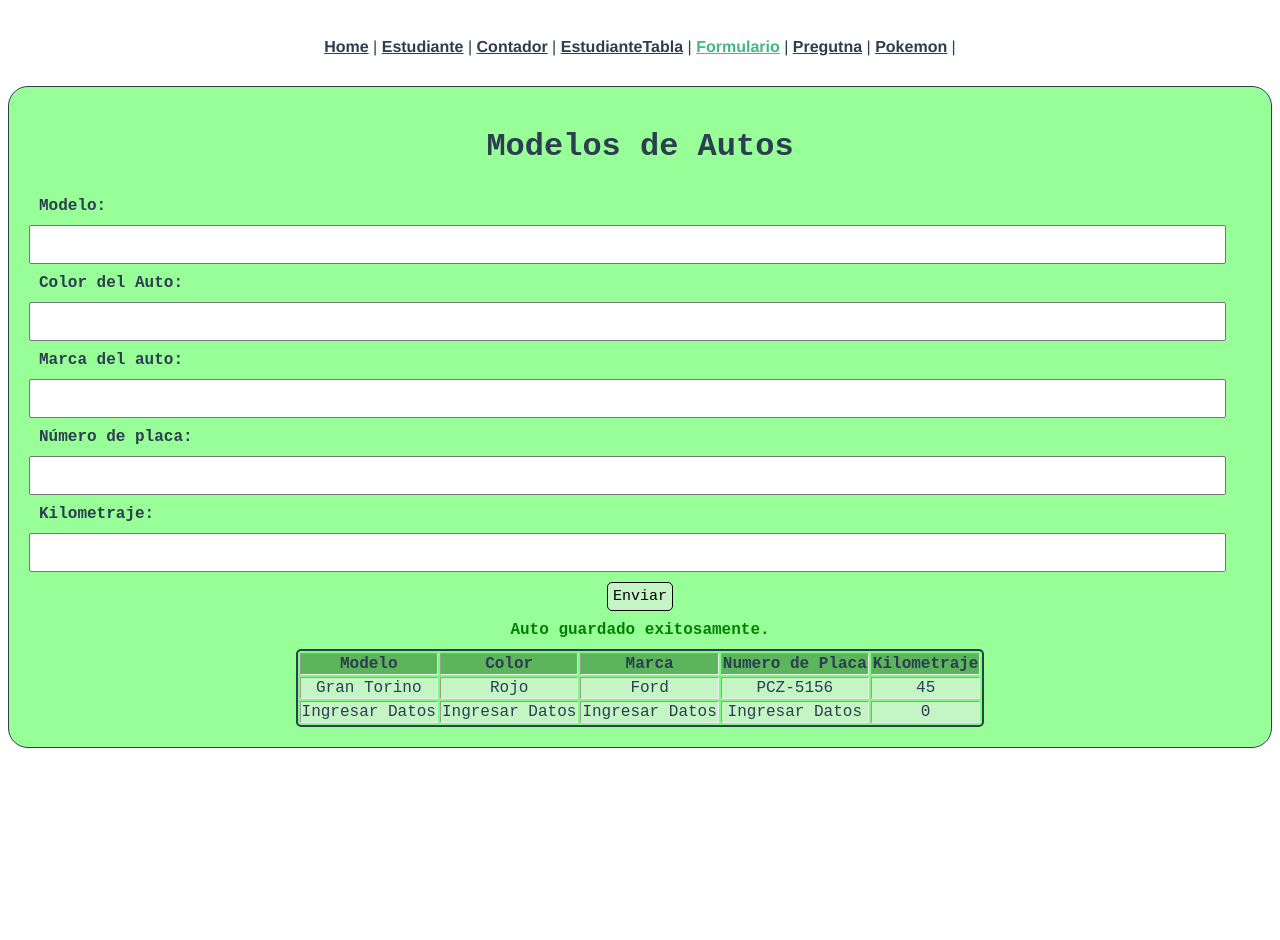
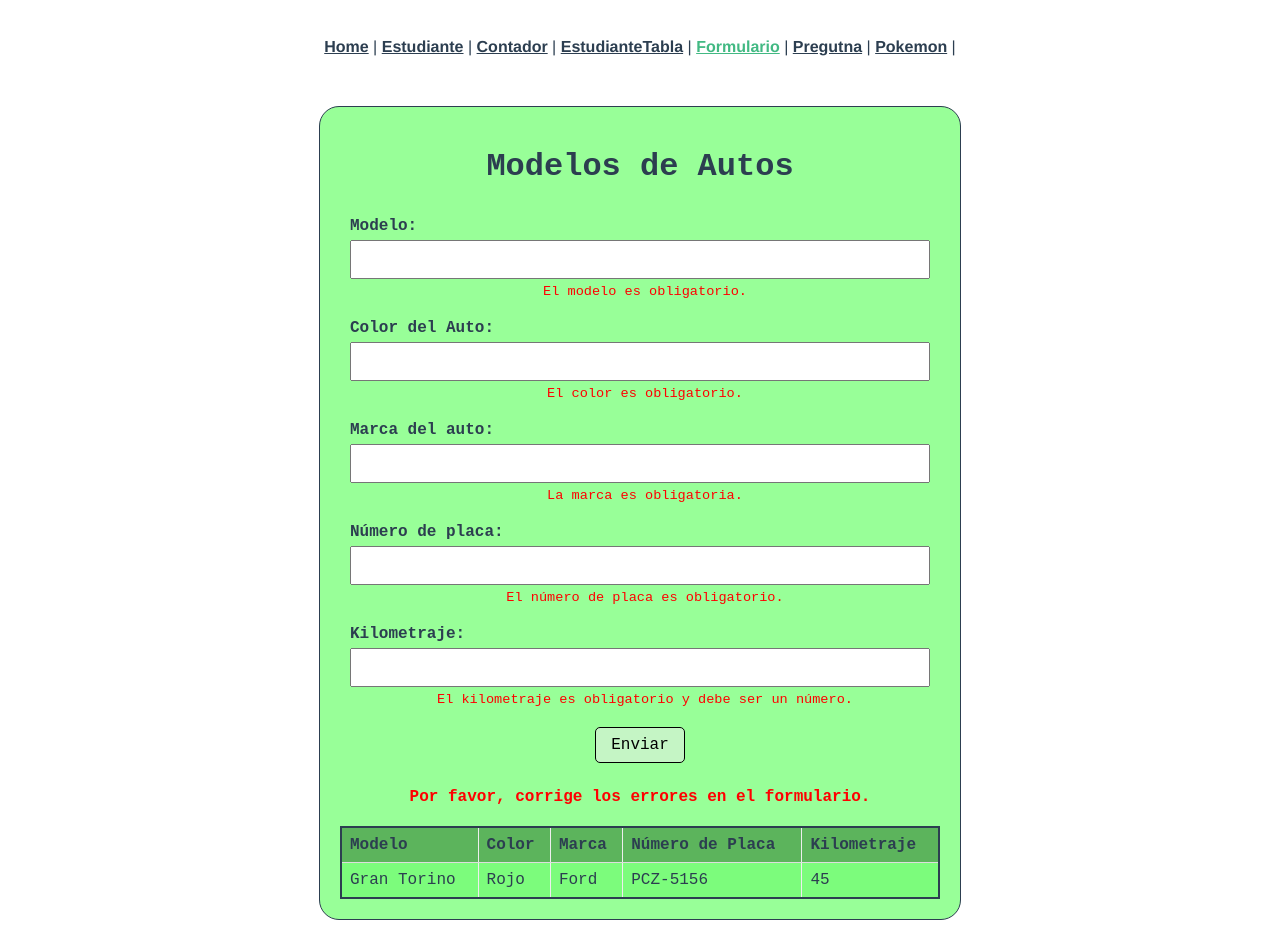
Before and after one commit to red91shadow/pw_u2_p8_router_jl, a Vue app: page /formulario in a window 1280 px wide. Both pictures are taken after a click on the button "Enviar". Before the commit the page ends 800 px from the top, so only its background shows below. Built offline with nearby package versions, Linux system fonts and the light colour scheme.

Commit message:
Taller 20-Validadion de formularios y mensajes

```diff
--- a/src/components/Formulario5.vue
+++ b/src/components/Formulario5.vue
@@ -4,25 +4,31 @@
 
     <label for="id_modelo">Modelo: </label>
     <input id="id_modelo" type="text" v-model="modeloNew" />
+    <span v-if="mensaje.modelo" class="error-campo">{{ mensaje.modelo }}</span>
 
     <label for="id_color">Color del Auto:</label>
     <input id="id_color" type="text" v-model="colorNew" />
+    <span v-if="mensaje.color" class="error-campo">{{ mensaje.color }}</span>
 
     <label for="id_marca">Marca del auto:</label>
     <input id="id_marca" type="text" v-model="marcaNew" />
+    <span v-if="mensaje.marca" class="error-campo">{{ mensaje.marca }}</span>
 
     <label for="id_placa">Número de placa:</label>
     <input id="id_placa" type="text" v-model="placaNew" />
+    <span v-if="mensaje.placa" class="error-campo">{{ mensaje.placa }}</span>
 
     <label for="id_kilometraje">Kilometraje:</label>
     <input id="id_kilometraje" type="number" v-model="kilometrajeNew" />
-    <button v-on:click="agregarAuto()">Enviar</button>
+    <span v-if="mensaje.kilometraje" class="error-campo">{{
+      mensaje.kilometraje
+    }}</span>
 
-    <!-- Mensaje de error -->
+    <button @click="agregarAuto()">Enviar</button>
+
     <div v-if="errorMensaje" class="error">{{ errorMensaje }}</div>
-
-    <!-- Mensaje de éxito -->
     <div v-if="exitoMensaje" class="exito">{{ exitoMensaje }}</div>
+    <div v-if="mensajeFinal" class="error">{{ mensajeFinal }}</div>
 
     <table border="2">
       <thead>
@@ -30,7 +36,7 @@
           <th>Modelo</th>
           <th>Color</th>
           <th>Marca</th>
-          <th>Numero de Placa</th>
+          <th>Número de Placa</th>
           <th>Kilometraje</th>
         </tr>
       </thead>
@@ -38,7 +44,7 @@
       <tbody>
         <tr
           v-for="{ modelo, color, marca, placa, kilometraje } in lista"
-          :key="modelo"
+          :key="placa"
         >
           <td>{{ modelo }}</td>
           <td>{{ color }}</td>
@@ -55,23 +61,32 @@
 export default {
   data() {
     return {
-      colorNew: "Ingresar Datos",
-      modeloNew: "Ingresar Datos",
-      marcaNew: "Ingresar Datos",
-      placaNew: "Ingresar Datos",
-      kilometrajeNew: "0",
+      colorNew: "",
+      modeloNew: "",
+      marcaNew: "",
+      placaNew: "",
+      kilometrajeNew: null,
+
+      mensaje: {
+        modelo: null,
+        color: null,
+        marca: null,
+        placa: null,
+        kilometraje: null,
+      },
       lista: [
         {
           color: "Rojo",
           modelo: "Gran Torino",
           marca: "Ford",
           placa: "PCZ-5156",
-          kilometraje: "45",
+          kilometraje: 45,
         },
       ],
 
-      errorMensaje:"",
-      exitoMensaje:"",
+      errorMensaje: "",
+      exitoMensaje: "",
+      mensajeFinal: null,
     };
   },
 
@@ -79,16 +94,35 @@ export default {
     agregarAuto() {
       this.errorMensaje = "";
       this.exitoMensaje = "";
-      if (
-        !this.colorNew.trim() ||
-        !this.modeloNew.trim() ||
-        !this.marcaNew.trim() ||
-        !this.placaNew.trim() ||
-        this.kilometrajeNew === "" ||
-        isNaN(this.kilometrajeNew)
-      ) {
-        this.errorMensaje =
-          "Por favor, completa todos los campos correctamente.";
+      this.mensajeFinal = null;
+
+      for (let key in this.mensaje) {
+        this.mensaje[key] = null;
+      }
+
+      const formIsValid = this.validarEntradas();
+
+      if (!formIsValid) {
+        if (!this.mensajeFinal) {
+          this.errorMensaje =
+            "Por favor, corrige los errores en el formulario.";
+        }
+        setTimeout(() => {
+          this.errorMensaje = "";
+          this.mensajeFinal = null;
+        }, 3000);
+        return;
+      }
+
+      const placaExistente = this.lista.some(
+        (auto) => auto.placa === this.placaNew
+      );
+      if (placaExistente) {
+        this.mensaje.placa = "Ya existe un auto con esta placa.";
+        this.errorMensaje = "La placa ya está registrada.";
+        setTimeout(() => {
+          this.errorMensaje = "";
+        }, 3000);
         return;
       }
 
@@ -97,24 +131,65 @@ export default {
         modelo: this.modeloNew,
         marca: this.marcaNew,
         placa: this.placaNew,
-        kilometraje: this.kilometrajeNew,
+        kilometraje: parseFloat(this.kilometrajeNew),
       };
 
       this.lista.push(nuevoAuto);
       this.exitoMensaje = "Auto guardado exitosamente.";
 
-      // Limpiar campos
       this.colorNew = "";
       this.modeloNew = "";
       this.marcaNew = "";
       this.placaNew = "";
-      this.kilometrajeNew = "";
+      this.kilometrajeNew = null;
 
-      // Ocultar el mensaje
       setTimeout(() => {
-        this.errorMensaje = "";
         this.exitoMensaje = "";
       }, 3000);
+    },
+
+    validarEntradas() {
+      try {
+        let isValid = true;
+
+        for (let key in this.mensaje) {
+          this.mensaje[key] = null;
+        }
+        this.mensajeFinal = null;
+
+        if (this.modeloNew.trim() === "") {
+          this.mensaje.modelo = "El modelo es obligatorio.";
+          isValid = false;
+        }
+
+        if (this.colorNew.trim() === "") {
+          this.mensaje.color = "El color es obligatorio.";
+          isValid = false;
+        }
+
+        if (this.marcaNew.trim() === "") {
+          this.mensaje.marca = "La marca es obligatoria.";
+          isValid = false;
+        }
+
+        if (this.placaNew.trim() === "") {
+          this.mensaje.placa = "El número de placa es obligatorio.";
+          isValid = false;
+        }
+
+        if (this.kilometrajeNew === null) {
+          this.mensaje.kilometraje =
+            "El kilometraje es obligatorio y debe ser un número.";
+          isValid = false;
+        }
+
+        return isValid;
+      } catch (error) {
+        console.error("Error inesperado en validarEntradas:", error);
+        this.mensajeFinal =
+          "Ha ocurrido un error inesperado en el sistema durante la validación.";
+        return false;
+      }
     },
   },
 };
@@ -129,31 +204,49 @@ h1 {
   border: 1px solid;
   border-radius: 20px;
   padding: 20px;
+  max-width: 600px;
+  margin: 20px auto;
 }
 label {
   display: block;
   font-family: "Courier New", Courier, monospace;
   text-align: left;
-  padding: 10px;
+  padding: 10px 0 5px 10px;
   font-weight: 900;
 }
 
 input {
   font-family: "Courier New", Courier, monospace;
   display: block;
-  width: 96%;
+  width: calc(100% - 20px);
   padding: 10px;
+  margin: 0 10px 5px 10px;
+  box-sizing: border-box;
+}
+
+.error-campo {
+  color: red;
+  font-family: "Courier New", Courier, monospace;
+  font-size: 0.85em;
+  display: block;
+  margin-left: 10px;
+  margin-bottom: 10px;
 }
 
 button {
   font-family: "Courier New", Courier, monospace;
   margin: 10px;
-  padding: 5px;
+  padding: 8px 15px;
   border: 1px solid;
   border-radius: 5px;
-  font-size: 15px;
+  font-size: 16px;
   background: #c5f5c5;
   cursor: pointer;
+  transition: background 0.3s ease;
+}
+
+button:hover {
+  background: #a9e0a9;
 }
 
 table {
@@ -161,7 +254,16 @@ table {
   font-family: "Courier New", Courier, monospace;
   border: 2px solid;
   border-radius: 5px;
-  margin: 0 auto;
+  margin: 20px auto 0 auto;
+  width: 100%;
+  border-collapse: collapse;
+}
+
+th,
+td {
+  padding: 8px;
+  text-align: left;
+  border-bottom: 1px solid #ddd;
 }
 
 thead {
@@ -169,13 +271,14 @@ thead {
   background: #5cb45c;
 }
 
-tbody {
-  background: #c5f5c5;
+tbody tr:nth-child(even) {
+  background: #e0ffe0;
 }
 
 .error {
   color: red;
   font-weight: bold;
+  margin-top: 15px;
   margin-bottom: 10px;
   font-family: "Courier New", Courier, monospace;
 }
@@ -183,6 +286,7 @@ tbody {
 .exito {
   color: green;
   font-weight: bold;
+  margin-top: 15px;
   margin-bottom: 10px;
   font-family: "Courier New", Courier, monospace;
 }
```
